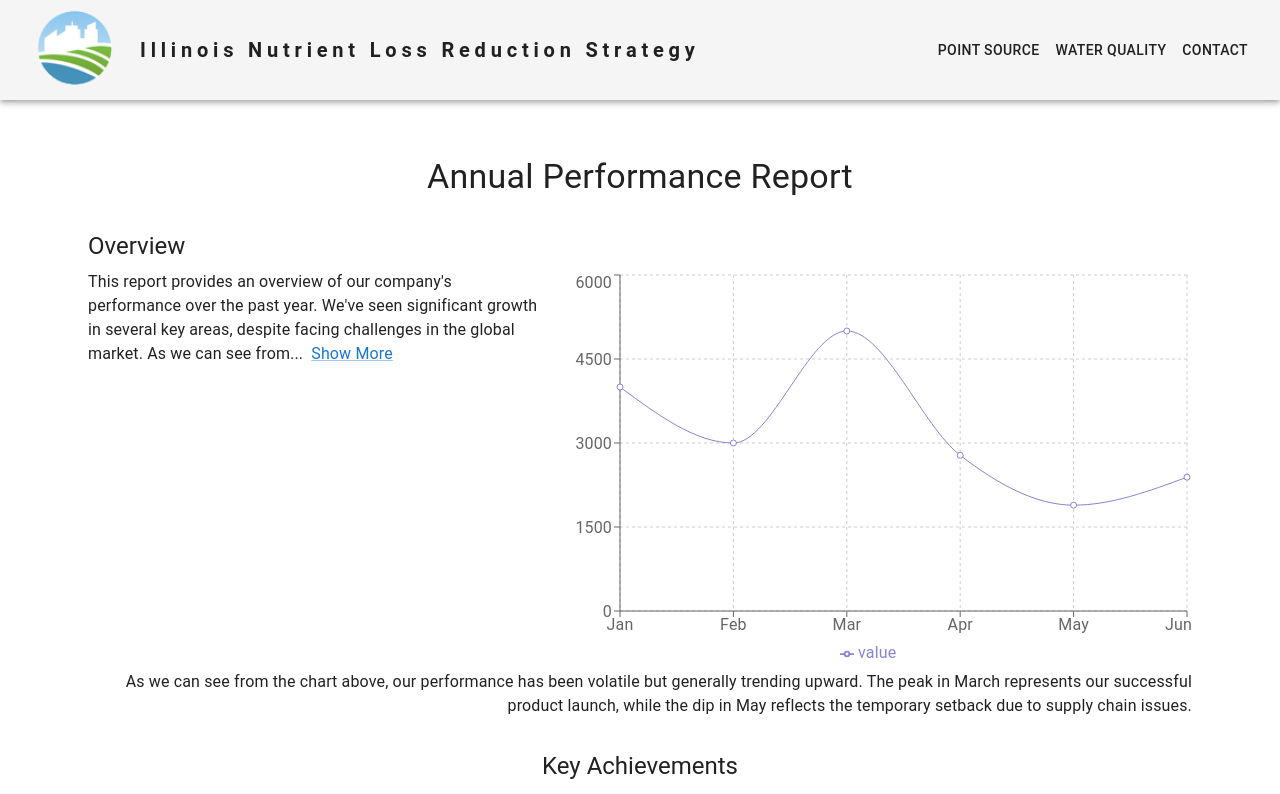
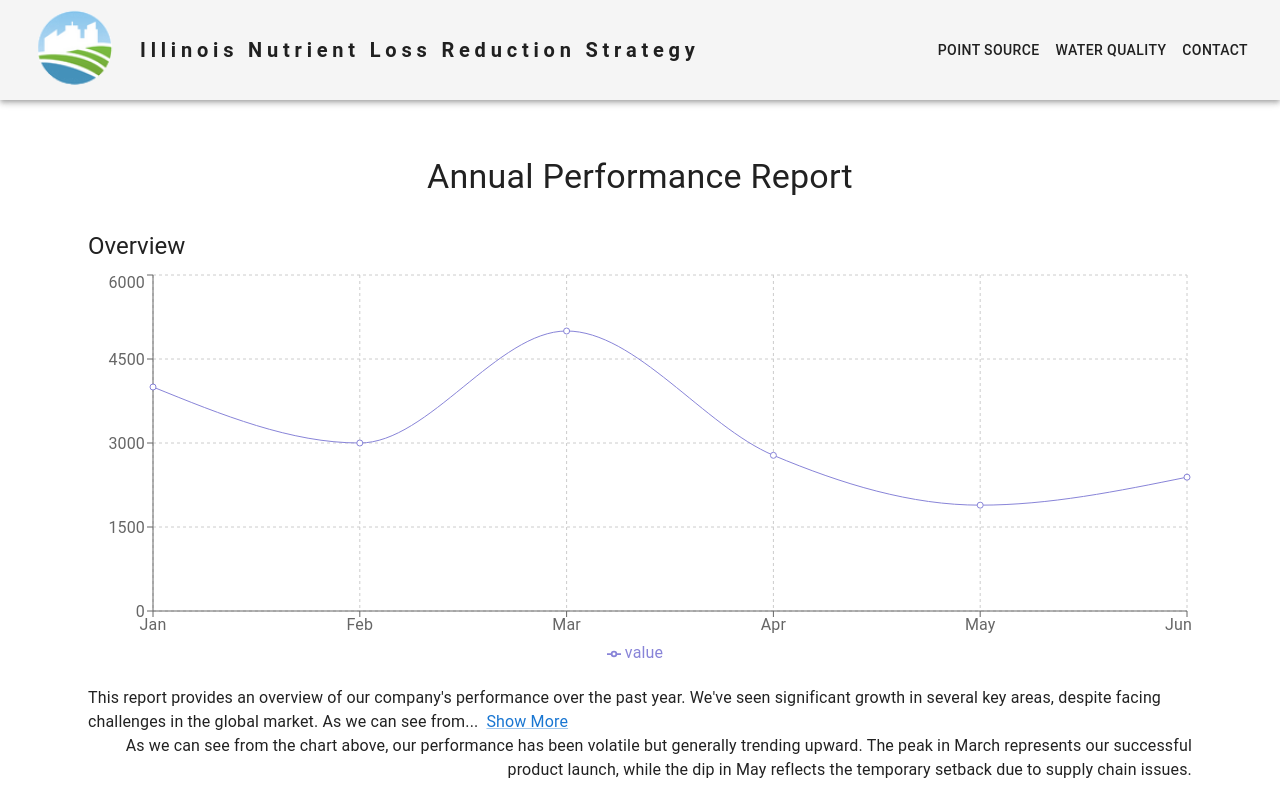
Before and after one commit to geostreams/illinois-nrs-dashboard, a React (Create React App) app: page / in a window 1280 px wide. Shown: the top 794 px of the page. Built offline with nearby package versions, Linux system fonts and the light colour scheme.

Commit message:
Hansling top and bottom case

```diff
--- a/src/App.js
+++ b/src/App.js
@@ -4,7 +4,7 @@ import { BrowserRouter as Router, Routes, Route } from "react-router-dom";
 import { ThemeProvider, CssBaseline } from "@mui/material";
 import { createTheme } from "@mui/material/styles";
 import Layout from "./components/layout/Layout";
-import {ScreenSizeProvider} from "./context/ScreenSizeContext";
+import { ScreenSizeProvider } from "./context/ScreenSizeContext";
 
 import ReportPage from "./pages/PointSource";
 
--- a/src/components/TextDisplay.js
+++ b/src/components/TextDisplay.js
@@ -1,22 +1,22 @@
-import React, { useState } from 'react';
-import { Grid, Typography, Link, Box } from '@mui/material';
-import { useScreenSize } from '../context/ScreenSizeContext';
+import React, { useState } from "react";
+import { Grid, Typography, Link, Box } from "@mui/material";
+import { useScreenSize } from "../context/ScreenSizeContext";
 // This component displays text content with an optional additional component, such as an image or chart.
-// TODO: Maybe hardcode maxChars to a specific number, like 100, to avoid passing it as a prop.
-
-
+// TODO: Maybe change hardcoded maxChars to a specific number
 const TextDisplay = ({
     text,
     additionalComponent,
     truncate = false,
-                         componentPosition = 'right',
+    componentPosition = "right",
 }) => {
     const [showFullText, setShowFullText] = useState(!truncate);
+    // Take screen size into account to adjust the max number of characters displayed.
     const { isSmallScreen } = useScreenSize();
 
     const maxChars = isSmallScreen ? 150 : 200;
-    const truncatedText = truncate && text.length > maxChars
-        ? text.slice(0, maxChars) + '...'
+    const truncatedText =
+        truncate && text.length > maxChars
+            ? `${text.slice(0, maxChars)}...`
             : text;
 
     const handleToggleText = () => {
@@ -31,9 +31,9 @@ const TextDisplay = ({
                     <Link
                         component="span"
                         onClick={handleToggleText}
-                        sx={{ cursor: 'pointer', color: 'primary.main', ml: 1 }}
+                        sx={{ cursor: "pointer", color: "primary.main", ml: 1 }}
                     >
-                        {showFullText ? 'Show Less' : 'Show More'}
+                        {showFullText ? "Show Less" : "Show More"}
                     </Link>
                 )}
             </Typography>
@@ -41,21 +41,101 @@ const TextDisplay = ({
     );
 
     const additionalContent = additionalComponent && (
-        <Box sx={{ width: '100%', height: isSmallScreen ? 300 : 400, minHeight: 300 }}>
+        <Box
+            sx={{
+                width: "100%",
+                height: isSmallScreen ? 300 : 400,
+                minHeight: 300,
+            }}
+        >
             {additionalComponent}
         </Box>
     );
 
+    // Handle the layout if additional prop is not provided
+    if (!additionalComponent) {
         return (
-        <Grid container spacing={2} alignItems="stretch" direction={isSmallScreen ? 'column' : 'row'}>
-            <Grid item xs={12} md={componentPosition === 'right' ? 5 : 7}>
-                {componentPosition === 'left' || isSmallScreen ? additionalContent : textContent}
-            </Grid>
-            <Grid item xs={12} md={componentPosition === 'right' ? 7 : 5}>
-                {componentPosition === 'right' && !isSmallScreen ? additionalContent : textContent}
+            <Grid
+                container
+                spacing={2}
+                alignItems="stretch"
+                direction={isSmallScreen ? "column" : "row"}
+            >
+                <Grid item xs={12}>
+                    {textContent}
                 </Grid>
             </Grid>
         );
+    }
+
+    switch (componentPosition) {
+        case "top":
+            return (
+                <Grid
+                    container
+                    spacing={2}
+                    alignItems="stretch"
+                    direction="column"
+                >
+                    <Grid item xs={12}>
+                        {additionalContent}
+                    </Grid>
+                    <Grid item xs={12}>
+                        {textContent}
+                    </Grid>
+                </Grid>
+            );
+        case "bottom":
+            return (
+                <Grid
+                    container
+                    spacing={2}
+                    alignItems="stretch"
+                    direction="column"
+                >
+                    <Grid item xs={12}>
+                        {textContent}
+                    </Grid>
+                    <Grid item xs={12}>
+                        {additionalContent}
+                    </Grid>
+                </Grid>
+            );
+
+        case "left":
+            return (
+                <Grid
+                    container
+                    spacing={2}
+                    alignItems="stretch"
+                    direction="column"
+                >
+                    <Grid item xs={12}>
+                        {additionalContent}
+                    </Grid>
+                    <Grid item xs={12}>
+                        {textContent}
+                    </Grid>
+                </Grid>
+            );
+        case "right":
+        default:
+            return (
+                <Grid
+                    container
+                    spacing={2}
+                    alignItems="stretch"
+                    direction={isSmallScreen ? "column" : "row"}
+                >
+                    <Grid item xs={12} md={5}>
+                        {textContent}
+                    </Grid>
+                    <Grid item xs={12} md={7}>
+                        {additionalContent}
+                    </Grid>
+                </Grid>
+            );
+    }
 };
 
 export default TextDisplay;
--- a/src/components/layout/Navbar.jsx
+++ b/src/components/layout/Navbar.jsx
@@ -9,7 +9,7 @@ import MenuIcon from "@mui/icons-material/Menu";
 import Container from "@mui/material/Container";
 import Button from "@mui/material/Button";
 import MenuItem from "@mui/material/MenuItem";
-import Logo from "./IL_NRS_LOGO.png";
+import Logo from "../../assets/images/IL_NRS_LOGO.png";
 
 const pages = ["Point Source", "Water Quality", "Contact"];
 
--- a/src/context/ScreenSizeContext.js
+++ b/src/context/ScreenSizeContext.js
@@ -1,11 +1,11 @@
-import React, { createContext, useContext, useState, useEffect } from 'react';
-import { useTheme, useMediaQuery } from '@mui/material';
+import React, { createContext, useContext, useState, useEffect } from "react";
+import { useTheme, useMediaQuery } from "@mui/material";
 
 const ScreenSizeContext = createContext();
 
 export const ScreenSizeProvider = ({ children }) => {
     const theme = useTheme();
-	const isSmallScreen = useMediaQuery(theme.breakpoints.down('md'));
+    const isSmallScreen = useMediaQuery(theme.breakpoints.down("md"));
     const [screenSize, setScreenSize] = useState({
         isSmallScreen: isSmallScreen,
     });
--- a/src/pages/PointSource/index.js
+++ b/src/pages/PointSource/index.js
@@ -1,19 +1,27 @@
-import React from 'react';
-import { Typography, Box, Container } from '@mui/material';
-import { LineChart, Line, XAxis, YAxis, CartesianGrid, Tooltip, Legend, ResponsiveContainer } from 'recharts';
+import React from "react";
+import { Typography, Box, Container } from "@mui/material";
+import {
+    LineChart,
+    Line,
+    XAxis,
+    YAxis,
+    CartesianGrid,
+    Tooltip,
+    Legend,
+    ResponsiveContainer,
+} from "recharts";
 import TextDisplay from "../../components/TextDisplay";
 
 const data = [
-    { name: 'Jan', value: 4000 },
-    { name: 'Feb', value: 3000 },
-    { name: 'Mar', value: 5000 },
-    { name: 'Apr', value: 2780 },
-    { name: 'May', value: 1890 },
-    { name: 'Jun', value: 2390 },
+    { name: "Jan", value: 4000 },
+    { name: "Feb", value: 3000 },
+    { name: "Mar", value: 5000 },
+    { name: "Apr", value: 2780 },
+    { name: "May", value: 1890 },
+    { name: "Jun", value: 2390 },
 ];
 
 const ReportPage = () => {
-
     const chart = (
         <ResponsiveContainer width="100%" height="100%">
             <LineChart data={data}>
@@ -22,7 +30,12 @@ const ReportPage = () => {
                 <YAxis />
                 <Tooltip />
                 <Legend />
-                <Line type="monotone" dataKey="value" stroke="#8884d8" activeDot={{ r: 8 }} />
+                <Line
+                    type="monotone"
+                    dataKey="value"
+                    stroke="#8884d8"
+                    activeDot={{ r: 8 }}
+                />
             </LineChart>
         </ResponsiveContainer>
     );
@@ -41,7 +54,7 @@ const ReportPage = () => {
                     text="This report provides an overview of our company's performance over the past year. We've seen significant growth in several key areas, despite facing challenges in the global market. As we can see from the chart, our performance has been volatile but generally trending upward. The peak in March represents our successful product launch, while the dip in May reflects the temporary setback due to supply chain issues. Despite these fluctuations, we've managed to maintain a strong overall growth trajectory, which positions us well for the coming year. Our team's resilience and adaptability have been key factors in navigating the complex business landscape and achieving these results."
                     additionalComponent={chart}
                     truncate={true}
-                    componentPosition="right"
+                    componentPosition="top"
                 />
                 <Typography variant="body1" paragraph align="right">
                     As we can see from the chart above, our performance has been
```
Also changed, not shown: src/assets/images/IL_NRS_LOGO.png (renamed from src/components/layout/IL_NRS_LOGO.png), 1 other file (tests, documents, lock files or other folders). Lines whose indentation alone changed are shown as unchanged.
